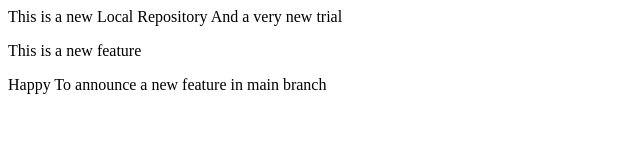
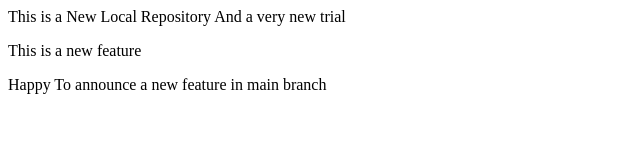
Before and after one commit to bhanupratap-297/local_repo, a plain HTML site: page index.html in a window 1280 px wide. Shown: the full height of the page, 0-640 px from the left. Drawn offline with Linux system fonts and the light colour scheme.

Commit message:
Changes in Local

```diff
--- a/index.html
+++ b/index.html
@@ -1,3 +1,3 @@
-<p>This is a new Local Repository And a very new trial</p>
+<p>This is a New Local Repository And a very new trial</p>
 <p>This is a new feature </p>
 <p>Happy To announce a new feature in main branch</p>
```
Also changed, not shown: Name.txt (added).
